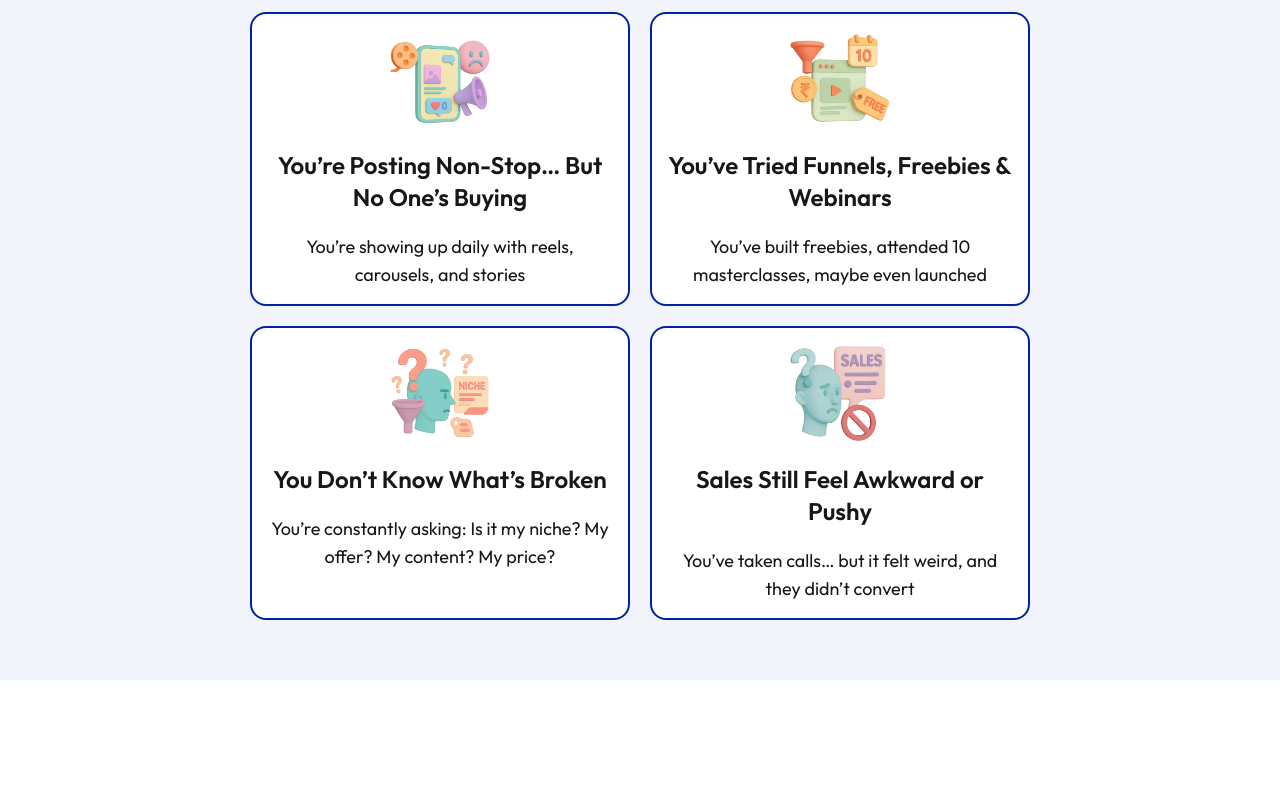
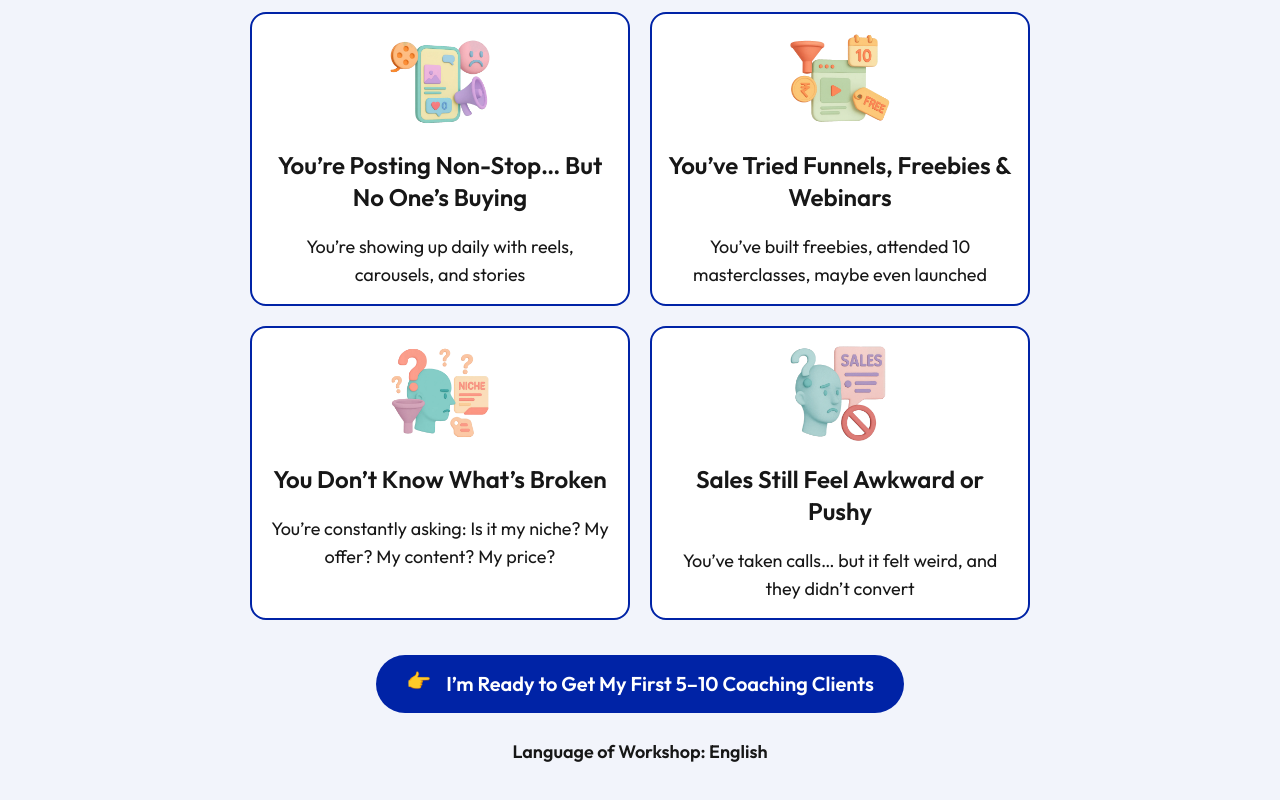
Before and after one commit to vishnut2003/hareesh_webinar, a Next.js app: page / in a window 1280 px wide. Shown: the part 4383-5183 px from the top of the page. Before the commit the page ends 5063 px from the top, so only its background shows below. Built offline with nearby package versions, Linux system fonts and the light colour scheme.

Commit message:
Add button in still-no-clients-section

```diff
--- a/src/app/(sections)/still-no-clients.tsx
+++ b/src/app/(sections)/still-no-clients.tsx
@@ -1,3 +1,4 @@
+import PopupAndButton from '@/components/elements/popup-and-button'
 import DefaultSection from '@/layouts/default-section'
 import Image from 'next/image'
 import React from 'react'
@@ -73,6 +74,18 @@ const StillNoClints = () => {
                     }
                 </div>
 
+                <div
+                    className='flex justify-center'
+                >
+                    <PopupAndButton
+                        label='I’m Ready to Get My First 5–10 Coaching Clients'
+                    />
+                </div>
+
+                <p
+                    className='text-lg font-semibold text-center'
+                >Language of Workshop: English</p>
+
             </div>
         </DefaultSection>
     )
```
